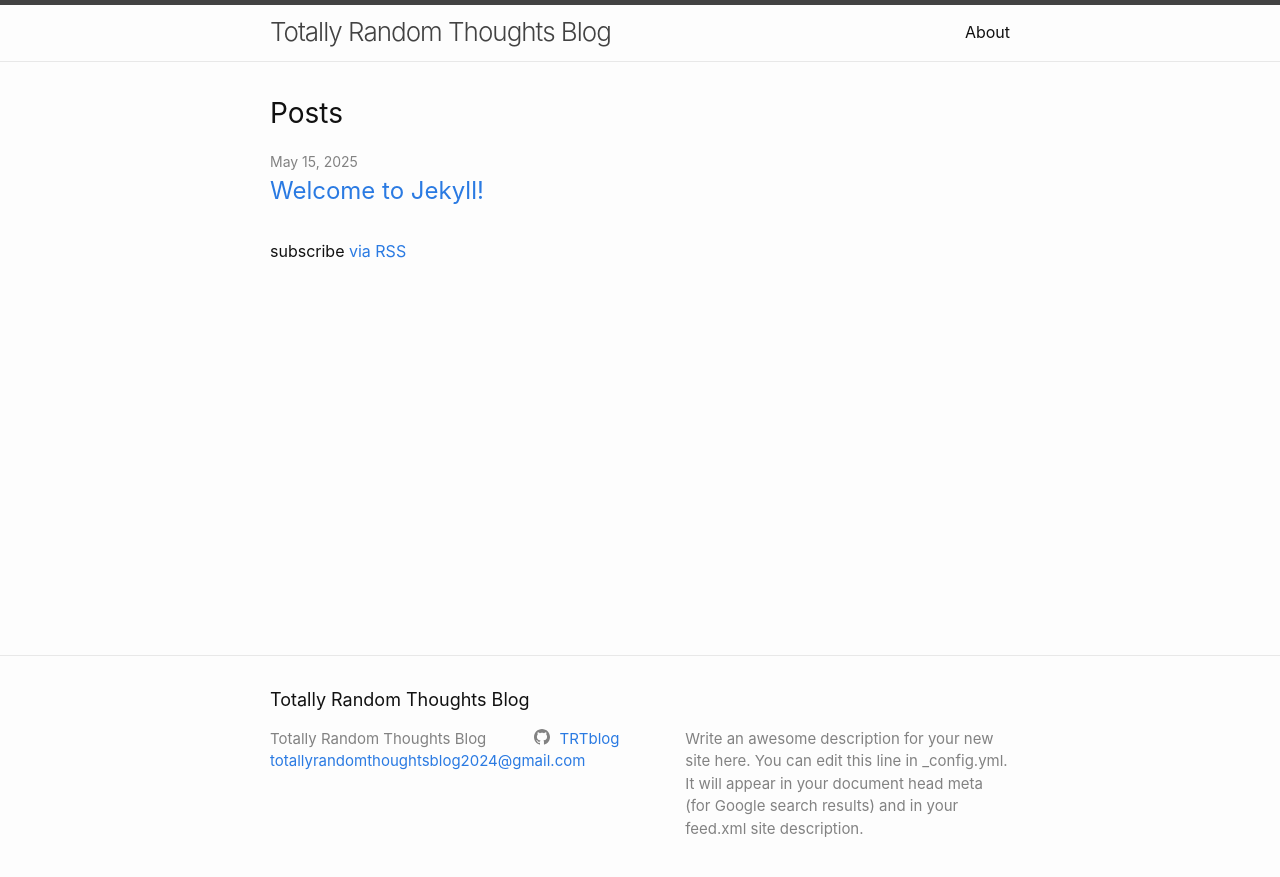
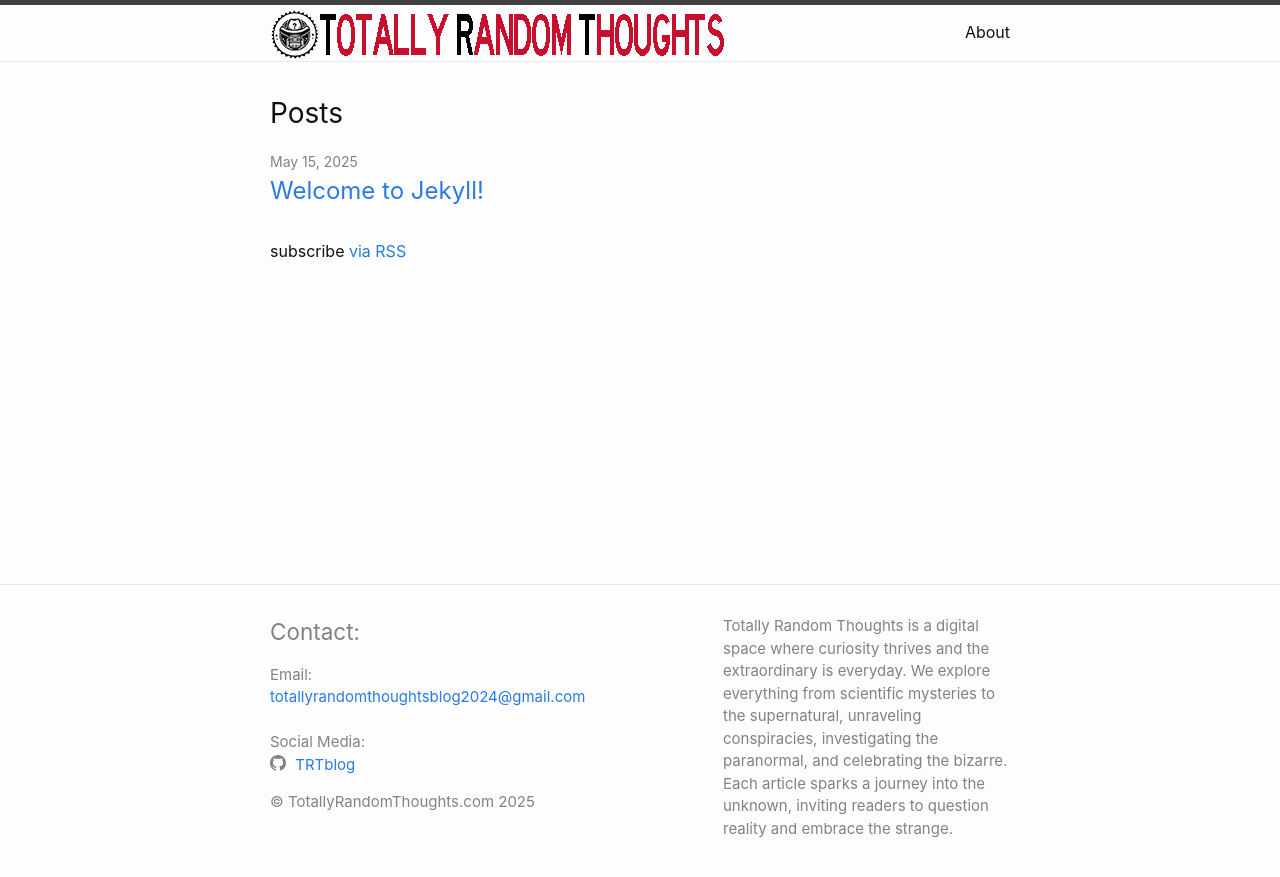
Before and after one commit to TRTblog/TRTblog.github.io, a Jekyll site: the page built from index.md, in a window 1280 px wide. Shown: the top 877 px of the page. Built offline with Jekyll 4.4.1, drawn with Linux system fonts in a browser that asks for light colours.

Commit message:
Added Logo and edit footer

```diff
--- a/_config.yml
+++ b/_config.yml
@@ -16,12 +16,16 @@
 title: Totally Random Thoughts Blog
 email: totallyrandomthoughtsblog2024@gmail.com
 description: >- # this means to ignore newlines until "baseurl:"
-  Write an awesome description for your new site here. You can edit this
-  line in _config.yml. It will appear in your document head meta (for
-  Google search results) and in your feed.xml site description.
+  Totally Random Thoughts is a digital space where curiosity thrives and the extraordinary is everyday. We explore everything from scientific mysteries to the supernatural, unraveling conspiracies, investigating the paranormal, and celebrating the bizarre. Each article sparks a journey into the unknown, inviting readers to question reality and embrace the strange.
+
 baseurl: "" # the subpath of your site, e.g. /blog
 url: "TRTblog.github.io" # the base hostname & protocol for your site, e.g. http://example.com
 github_username:  TRTblog
+
+author: Ken Staples
+
+copyright: "TotallyRandomThoughts.com"
+title-logo: /images/title-logo.png
 
 # Build settings
 markdown: kramdown
--- a/_includes/footer.html
+++ b/_includes/footer.html
@@ -3,29 +3,24 @@
 
   <div class="wrapper">
 
-    <h2 class="footer-heading">{{ site.title | escape }}</h2>
-
     <div class="footer-col-wrapper">
       <div class="footer-col footer-col-1">
+        <h2>Contact:</h2>
         <ul class="contact-list">
-          <li class="p-name">
-            {%- if site.author -%}
-              {{ site.author | escape }}
-            {%- else -%}
-              {{ site.title | escape }}
+            {%- if site.email -%}
+            <li>Email:<br><a class="u-email" href="mailto:{{ site.email }}">{{ site.email }}</a></li>
+            <br>
             {%- endif -%}
-            </li>
-            {%- if site.email -%}
-            <li><a class="u-email" href="mailto:{{ site.email }}">{{ site.email }}</a></li>
+            Social Media:&nbsp;&nbsp;{%- include social.html -%}
+
+
+            {%- if site.copyright -%}
+            <li>&copy; {{ site.copyright }} {{ 'now' | date: "%Y" }}</li>
             {%- endif -%}
         </ul>
       </div>
 
       <div class="footer-col footer-col-2">
-        {%- include social.html -%}
-      </div>
-
-      <div class="footer-col footer-col-3">
         <p>{{- site.description | escape -}}</p>
       </div>
     </div>
--- a/_includes/header.html
+++ b/_includes/header.html
@@ -3,7 +3,15 @@
   <div class="wrapper">
     {%- assign default_paths = site.pages | map: "path" -%}
     {%- assign page_paths = site.header_pages | default: default_paths -%}
-    <a class="site-title" rel="author" href="{{ "/" | relative_url }}">{{ site.title | escape }}</a>
+
+
+    <a class="site-title" rel="author" href="{{ "/" | relative_url }}">
+      {%- if site.title-logo -%}
+      <img src="{{ site.title-logo | relative_url }}" alt="{{ site.title | escape }}"></img>
+      {%- else -%}
+        {{site.title | escape }}
+      {%- endif -%}
+    </a>
 
     {%- if page_paths -%}
       <nav class="site-nav">
--- a/_sass/minima/_layout.scss
+++ b/_sass/minima/_layout.scss
@@ -135,18 +135,18 @@
 }
 
 .footer-col-1 {
-  width: -webkit-calc(35% - (#{$spacing-unit} / 2));
-  width:         calc(35% - (#{$spacing-unit} / 2));
+  width: -webkit-calc(60% - (#{$spacing-unit} / 2));
+  width:         calc(60% - (#{$spacing-unit} / 2));
 }
 
 .footer-col-2 {
-  width: -webkit-calc(20% - (#{$spacing-unit} / 2));
-  width:         calc(20% - (#{$spacing-unit} / 2));
+  width: -webkit-calc(40% - (#{$spacing-unit} / 2));
+  width:         calc(40% - (#{$spacing-unit} / 2));
 }
 
 .footer-col-3 {
-  width: -webkit-calc(45% - (#{$spacing-unit} / 2));
-  width:         calc(45% - (#{$spacing-unit} / 2));
+  width: -webkit-calc(30% - (#{$spacing-unit} / 2));
+  width:         calc(30% - (#{$spacing-unit} / 2));
 }
 
 @include media-query($on-laptop) {
```
Also changed, not shown: images/title-logo.png (added).
